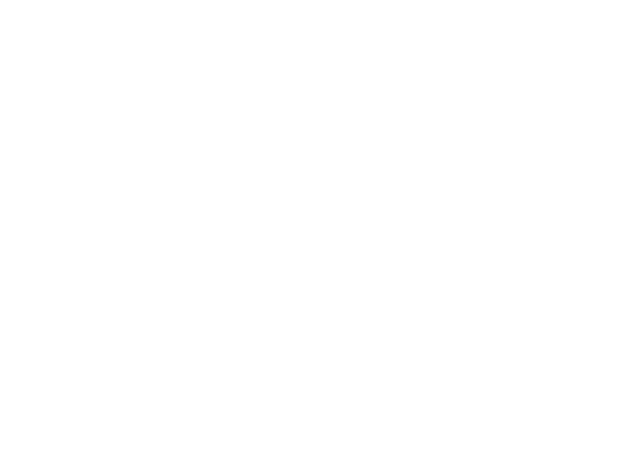
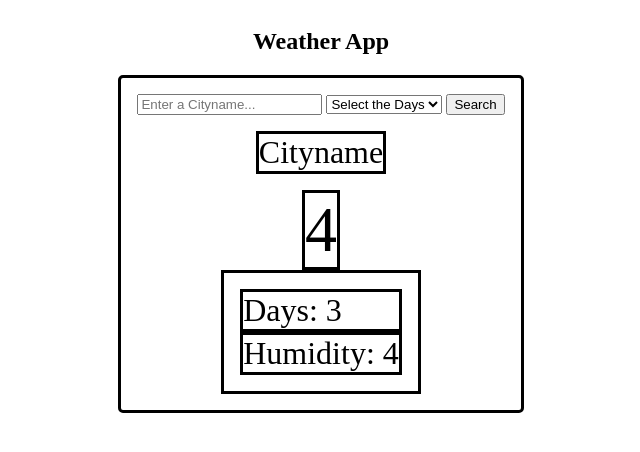
Before and after one commit to KenFatum/WeatherApp, a plain HTML site: page index.html in a window 1280 px wide. Shown: the whole page, without its empty margins (319-959 px from the left). Drawn offline with Linux system fonts and the light colour scheme.

Commit message:
feature:added a script

```diff
--- a/index.html
+++ b/index.html
@@ -3,9 +3,30 @@
 <head>
     <meta charset="UTF-8">
     <meta name="viewport" content="width=device-width, initial-scale=1.0">
+    <link href="style.css" rel="stylesheet">
     <title>Weather App</title>
 </head>
 <body>
-
+    <div class="container">
+        <h2>Weather App</h2>
+        <div class="app">
+            <div class="input-field">
+                <input class="cityname-input" type="text" placeholder="Enter a Cityname..."/>
+                <select class="select-days">
+                    {#each}
+                        <option>Select the Days</option>
+                    {/each}
+                </select>
+                <button class="search-btn">Search</button>
+            </div>
+            <div class="city-display">Cityname</div>
+            <div class="celsius-display">4</div>
+            <div class="days-humidity-display">
+                <div class="days-display">Days: 3</div>
+                <div class="humidity-display">Humidity: 4</div>
+            </div>
+        </div>
+    </div>
+    <script src="script.js"></script>
 </body>
 </html>
--- a/script.js
+++ b/script.js
@@ -0,0 +1,11 @@
+window.addEventListener("load", function () {
+    const nameCity = document.querySelector(".cityname-input");
+    //const selectDays = documents.querySelector(".select-days");
+    const searchBtn = document.querySelector(".search-btn button");
+    const displayCity = document.querySelector(".city-display");
+    const displayCelsius = document.querySelector(".celsius-display");
+    const displayDays = document.querySelector(".days-display");
+    const displayHumidity = document.querySelector(".humidity-display");
+
+
+})
--- a/style.css
+++ b/style.css
@@ -0,0 +1,48 @@
+.container {
+    display: flex;
+    flex-direction: column;
+    align-items: center;
+    justify-content: center;
+
+}
+
+.app {
+    display: flex;
+    flex-direction: column;
+    align-items: center;
+    justify-content: center;
+    border-style: solid;
+    border-radius: 5px;
+    padding: 1rem;
+}
+
+.input-field {
+
+}
+
+.city-display {
+    font-size: 2rem;
+    border-style: solid;
+    margin: 1rem;
+}
+
+.celsius-display {
+    font-size: 4rem;
+    border-style: solid;
+
+}
+
+.days-humidity-display {
+    border-style: solid;
+    padding: 1rem;
+}
+
+.days-display {
+    font-size: 2rem;
+    border-style: solid;
+}
+
+.humidity-display {
+    font-size: 2rem;
+    border-style: solid;
+}
```
